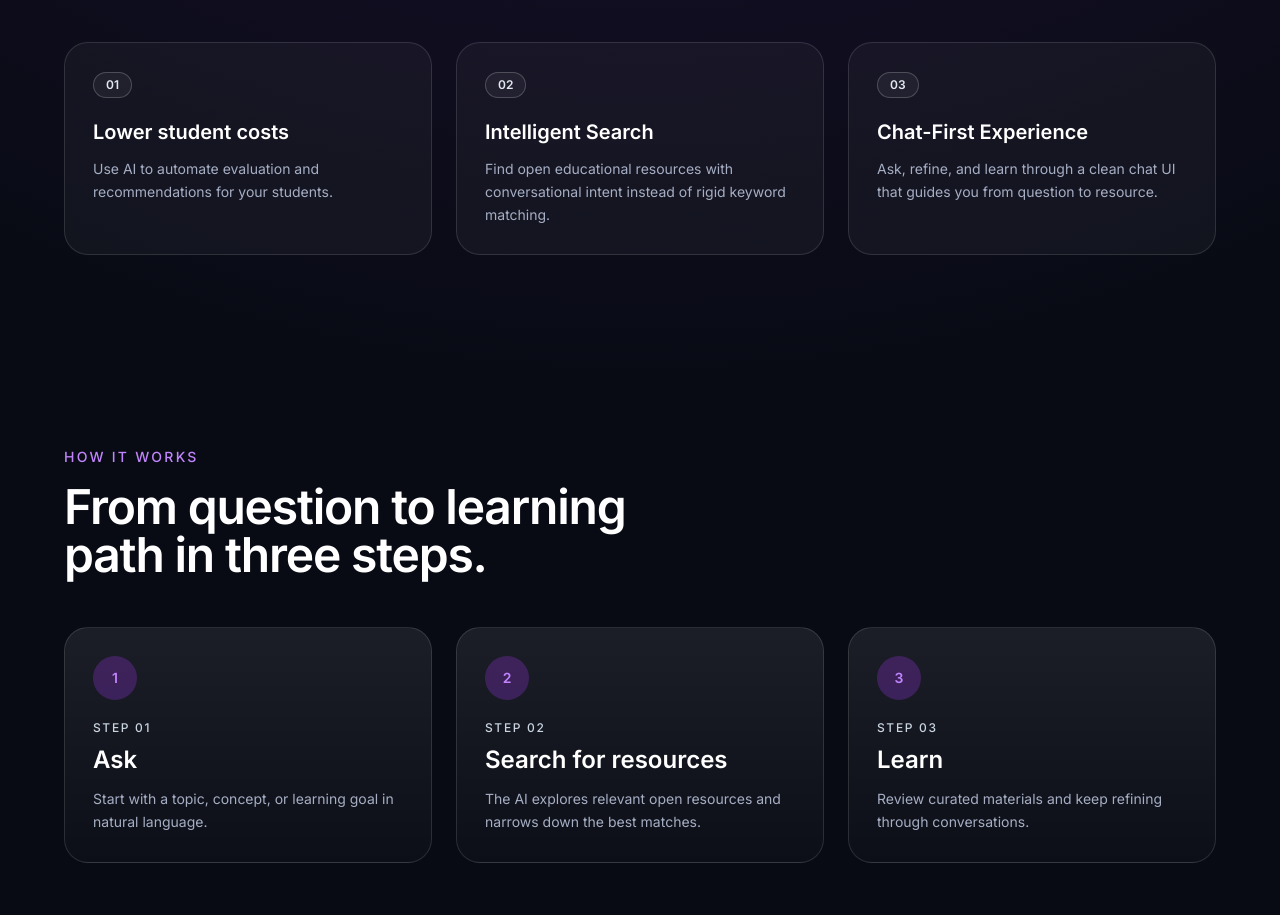
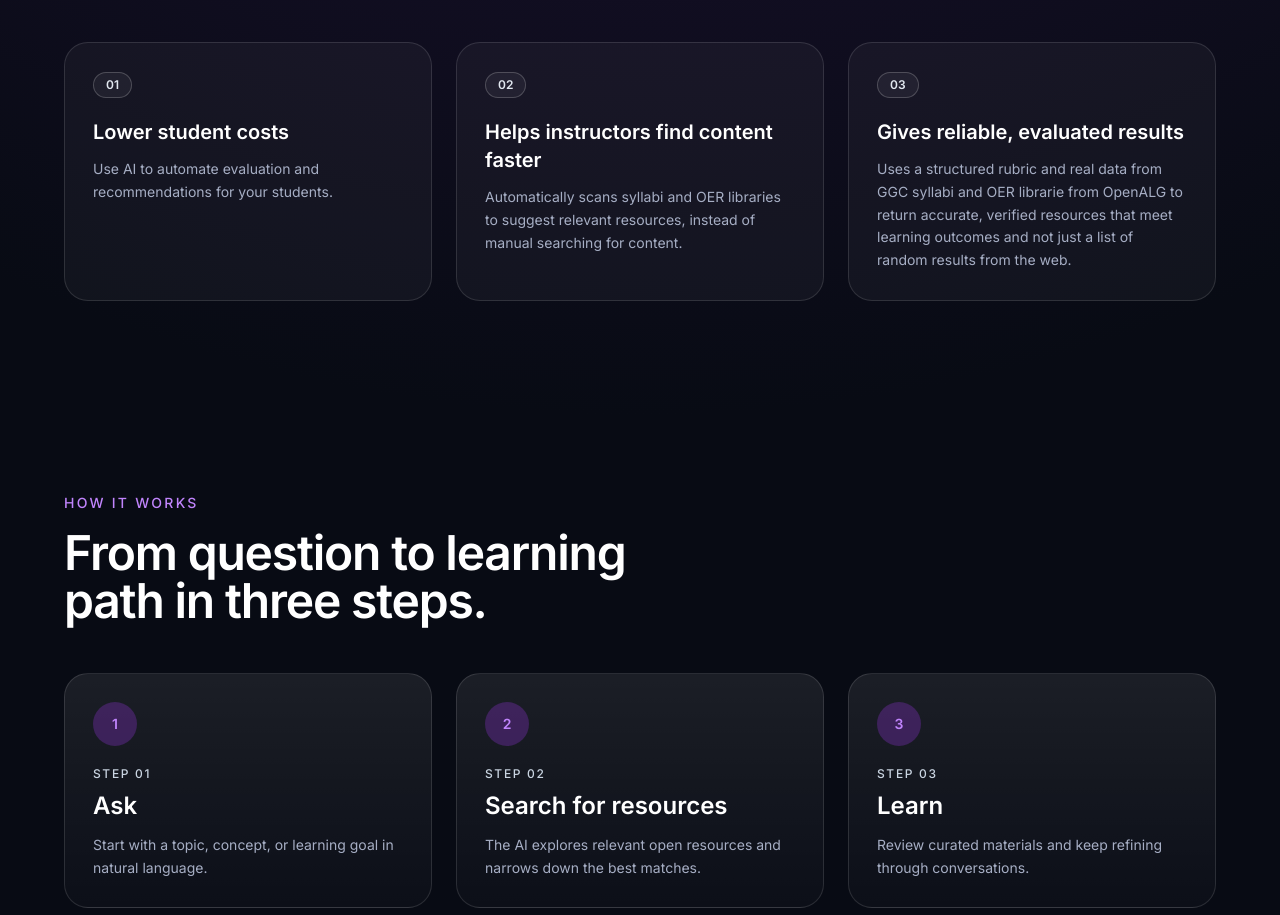
Before and after one commit to JustinTavarez/oer_ai_agent_project, a React (Vite) app in the folder frontend/: page / in a window 1280 px wide. Shown: the part 1119-2034 px from the top of the page. Built offline with nearby package versions, Linux system fonts and the light colour scheme; no server answers.

Commit message:
Edited frontent web and ReadMe

```diff
--- a/frontend/src/components/Features.jsx
+++ b/frontend/src/components/Features.jsx
@@ -9,15 +9,15 @@ const features = [
     icon: "01",
   },
   {
-    title: "Intelligent Search",
+    title: "Helps instructors find content faster",
     description:
-      "Find open educational resources with conversational intent instead of rigid keyword matching.",
+      "Automatically scans syllabi and OER libraries to suggest relevant resources, instead of manual searching for content.",
     icon: "02",
   },
   {
-    title: "Chat-First Experience",
+    title: "Gives reliable, evaluated results",
     description:
-      "Ask, refine, and learn through a clean chat UI that guides you from question to resource.",
+      "Uses a structured rubric and real data from GGC syllabi and OER librarie from OpenALG to return accurate, verified resources that meet learning outcomes and not just a list of random results from the web.",
     icon: "03",
   },
 ];
```
Also changed, not shown: 1 other file (tests, documents, lock files or other folders).
